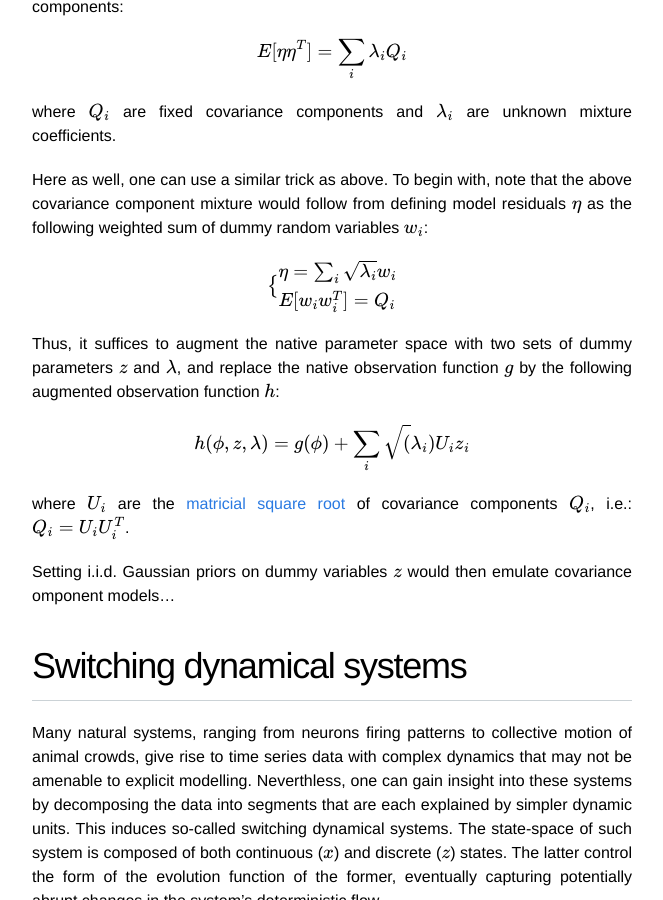
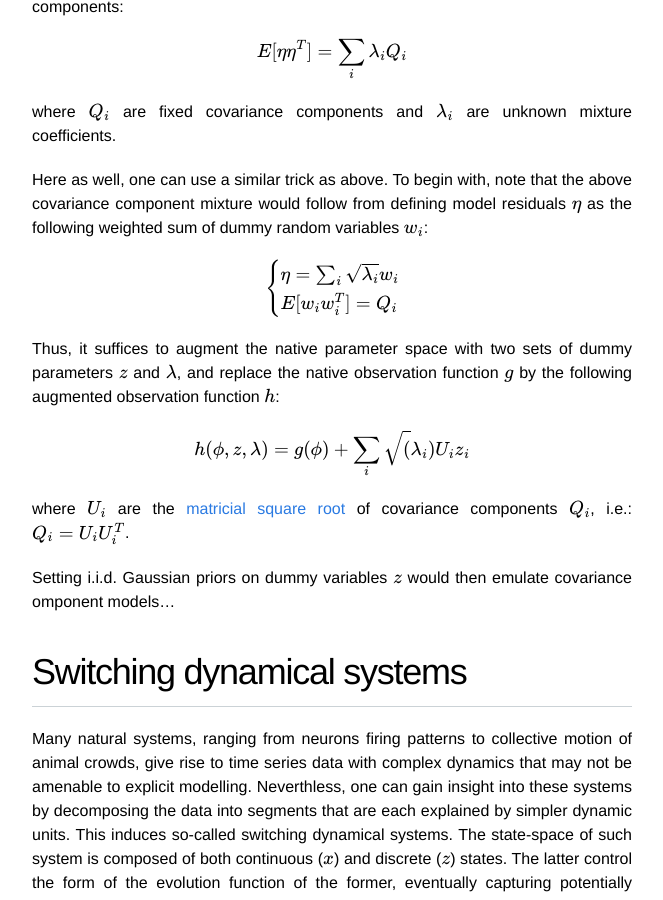
Before and after one commit to MBB-team/VBA-toolbox, a Jekyll site: the page built from _wiki/generativeModels.md, in a window 1280 px wide and 900 px high, scrolled down 5162 px. Shown: the whole window, without its empty margins (308-971 px from the left). Built offline with Jekyll 4.4.1, drawn with Linux system fonts in a browser that asks for light colours; nearby versions of some CDN libraries; formulas are drawn with MathJax 3.

Commit message:
Update generativeModels.md

```diff
--- a/_wiki/generativeModels.md
+++ b/_wiki/generativeModels.md
@@ -121,7 +121,7 @@ where $$Q_i$$ are fixed covariance components and $$\lambda_i$$ are unknown mixt
 
 Here as well, one can use a similar trick as above. To begin with, note that the above covariance component mixture would follow from defining model residuals $$\eta$$ as the following weighted sum of dummy random variables $$w_i$$:
 
-$$ \big\{ \begin{array}{l} \eta = \sum_i \sqrt{\lambda_i} w_i \\ E[w_i w_i^T]= Q_i \end{array} $$
+$$ \Bigg\{ \begin{array}{l} \eta = \sum_i \sqrt{\lambda_i} w_i \\ E[w_i w_i^T]= Q_i \end{array} $$
 
 Thus, it suffices to augment the native parameter space with two sets of dummy parameters $$z$$ and $$\lambda$$, and replace the native observation function $$g$$ by the following augmented observation function $$h$$:
 
```
